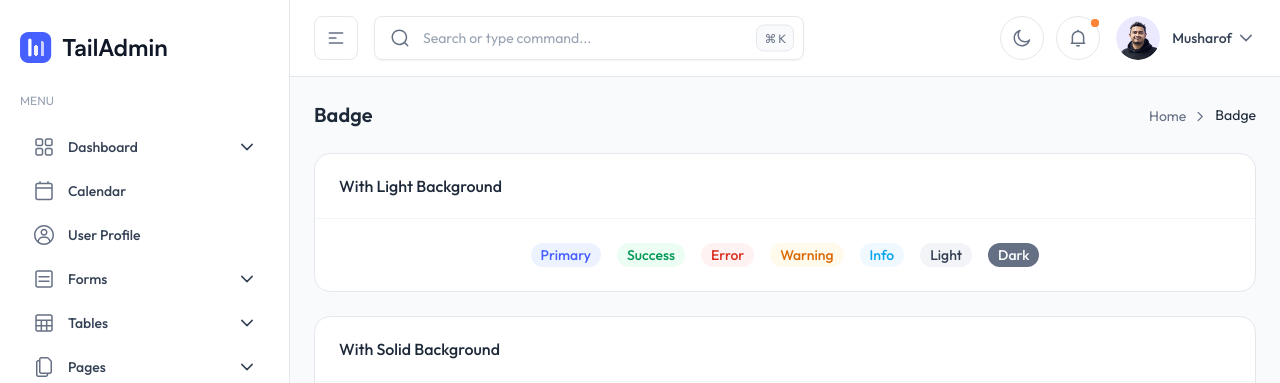
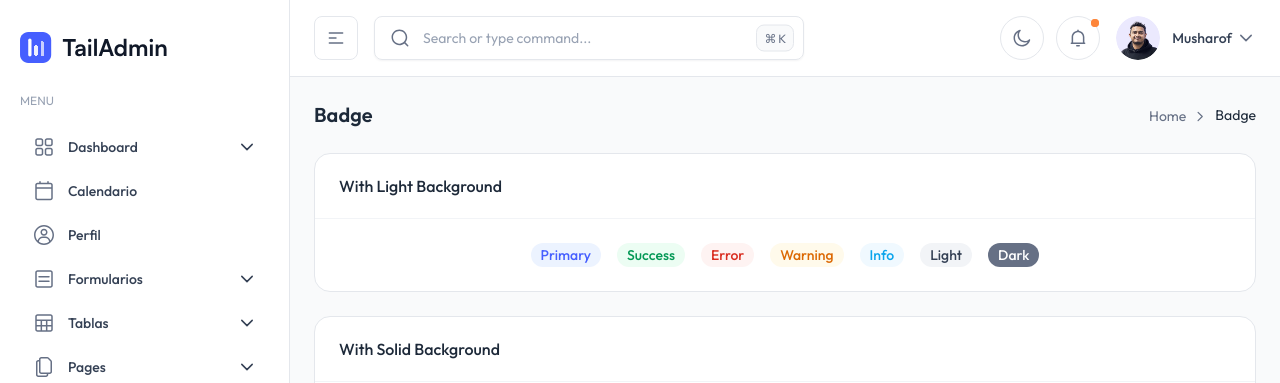
Before and after one commit to Nathelin/Hackathon, a Vue app in the folder dashboard/: page /badge in a window 1280 px wide. Shown: the top 383 px of the page. Built offline with nearby package versions, Linux system fonts and the light colour scheme; what vue3-apexcharts would draw is missing.

Commit message:
Eliminación del mensaje flotante con informacion de la plantilla

```diff
--- a/dashboard/src/components/layout/AppSidebar.vue
+++ b/dashboard/src/components/layout/AppSidebar.vue
@@ -206,7 +206,6 @@
           </div>
         </div>
       </nav>
-      <SidebarWidget v-if="isExpanded || isHovered || isMobileOpen" />
     </div>
   </aside>
 </template>
@@ -229,7 +228,6 @@ import {
   UserCircleIcon,
 } from '@/icons'
 import BoxCubeIcon from '@/icons/BoxCubeIcon.vue'
-import SidebarWidget from './SidebarWidget.vue'
 
 const route = useRoute()
 
@@ -263,28 +261,28 @@ const menuGroups: MenuGroup[] = [
       {
         icon: GridIcon,
         name: 'Dashboard',
-        subItems: [{ name: 'Ecommerce', path: '/', pro: false }],
+        subItems: [{ name: 'Principal', path: '/', pro: false }],
       },
       {
         icon: CalenderIcon,
-        name: 'Calendar',
+        name: 'Calendario',
         path: '/calendar',
       },
       {
         icon: UserCircleIcon,
-        name: 'User Profile',
+        name: 'Perfil',
         path: '/profile',
       },
 
       {
-        name: 'Forms',
+        name: 'Formularios',
         icon: ListIcon,
         subItems: [
           { name: 'Form Elements', path: '/form-elements', pro: false },
         ],
       },
       {
-        name: 'Tables',
+        name: 'Tablas',
         icon: TableIcon,
         subItems: [{ name: 'Basic Tables', path: '/basic-tables', pro: false }],
       },
```
